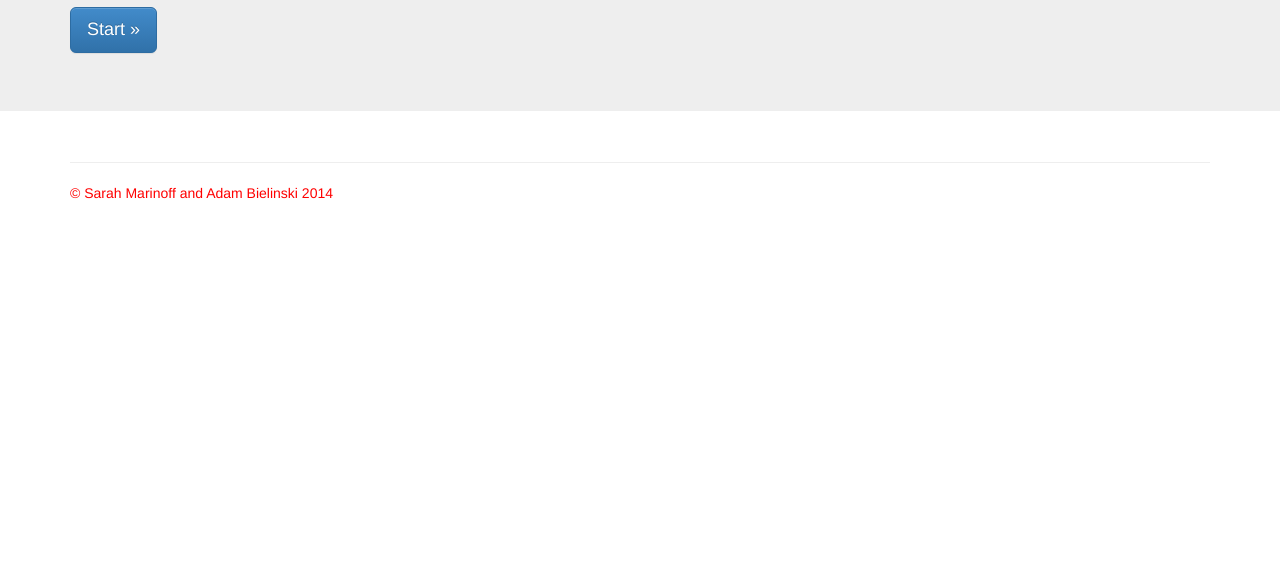
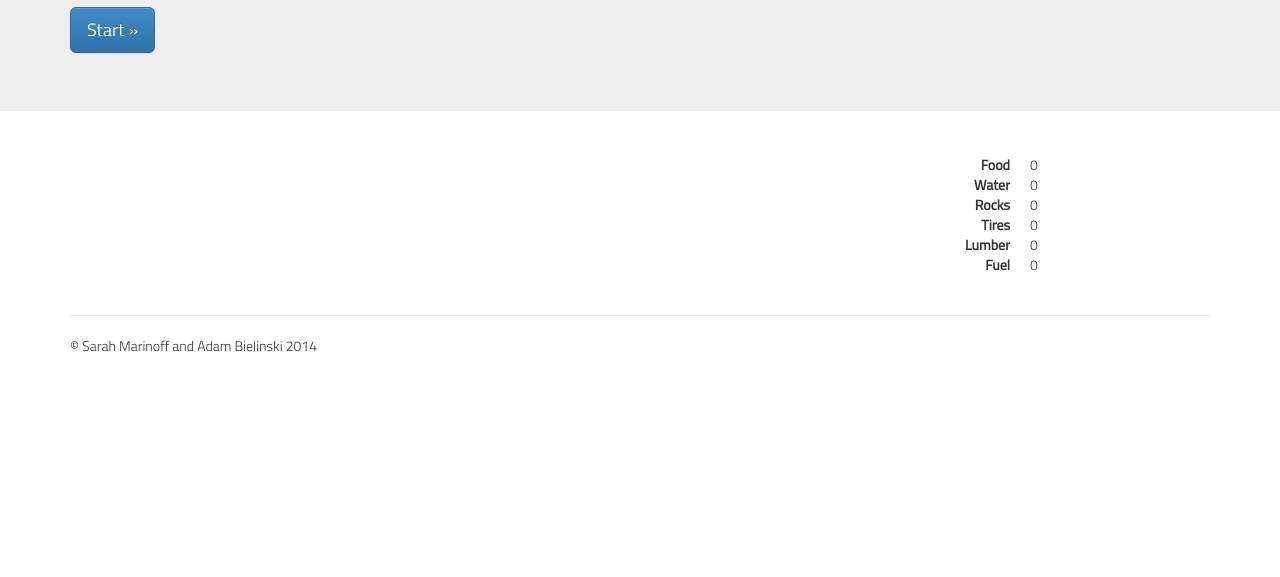
Before and after one commit to windsurfer/protest, a plain HTML site: page index.html in a window 1280 px wide. Shown: the part 223-800 px from the top of the page. Drawn offline with nearby package versions, Linux system fonts and the light colour scheme.

Commit message:
More placeholder stuff, added fonts

```diff
--- a/css/main.css
+++ b/css/main.css
@@ -3,7 +3,20 @@
 /* ==========================================================================
    Author's custom styles
    ========================================================================== */
+@font-face {
+  font-family: 'Titillium Web';
+  font-style: normal;
+  font-weight: 300;
+  src: local('Titillium WebLight'), local('TitilliumWeb-Light'), url('../fonts/TitilliumWeb-Light.ttf') format('woff');
+}
+@font-face {
+  font-family: 'Titillium Web';
+  font-style: normal;
+  font-weight: 400;
+  src: local('Titillium Web'), local('TitilliumWeb-Regular'), url('../fonts/TitilliumWeb-Regular.ttf') format('woff');
+}
 
 body {
-	color: #F00;
+    font-family: "Titillium Web",Helvetica,Arial,sans-serif;
+    font-weight: 300;
 }
--- a/index.html
+++ b/index.html
@@ -81,6 +81,33 @@
 
         </div>
         <div class="col-lg-4">
+          <dl class="dl-horizontal">
+            <div class='food'>
+              <dt>Food</dt>
+              <dd>0</dd>
+            </div>
+            <div class='water'>
+              <dt>Water</dt>
+              <dd>0</dd>
+            </div>
+            <div class='rocks'>
+              <dt>Rocks</dt>
+              <dd>0</dd>
+            </div>
+            <div class='tires'>
+              <dt>Tires</dt>
+              <dd>0</dd>
+            </div>
+            <div class='lumber'>
+              <dt>Lumber</dt>
+              <dd>0</dd>
+            </div>
+            <div class='fuel'>
+              <dt>Fuel</dt>
+              <dd>0</dd>
+            </div>
+          </dl>
+
 
         </div>
       </div>
```
Also changed, not shown: fonts/OFL.txt (added), fonts/TitilliumWeb-Black.ttf (added), fonts/TitilliumWeb-Bold.ttf (added), fonts/TitilliumWeb-BoldItalic.ttf (added), fonts/TitilliumWeb-ExtraLight.ttf (added), fonts/TitilliumWeb-ExtraLightItalic.ttf (added), fonts/TitilliumWeb-Italic.ttf (added), fonts/TitilliumWeb-Light.ttf (added), fonts/TitilliumWeb-LightItalic.ttf (added), fonts/TitilliumWeb-Regular.ttf (added), fonts/TitilliumWeb-SemiBold.ttf (added), fonts/TitilliumWeb-SemiBoldItalic.ttf (added).
